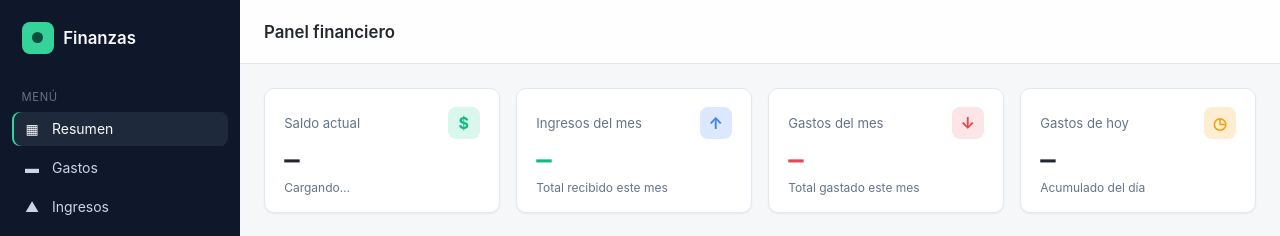
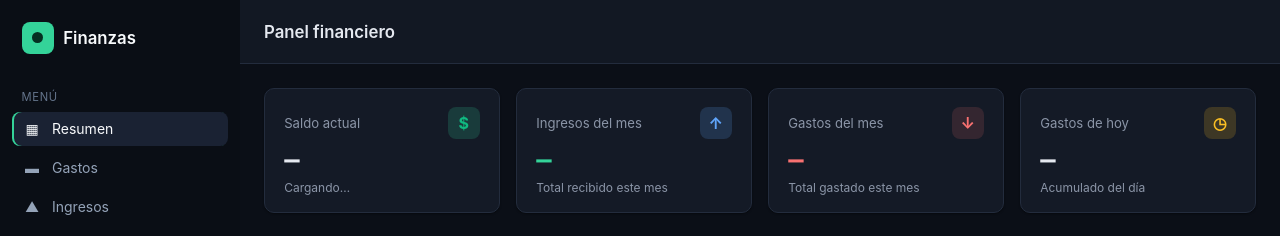
Before and after one commit to Mateiin/app-gastos, an Angular app in the folder frontend/: page /dashboard in a window 1280 px wide. Shown: the top 236 px of the page. Built offline with nearby package versions, Linux system fonts and the light colour scheme; no server answers.

Commit message:
Tema oscuro y arreglar formato de numeros en dashboard

```diff
--- a/frontend/src/app/app.scss
+++ b/frontend/src/app/app.scss
@@ -100,7 +100,7 @@
   align-items: center;
   height: 4rem;
   padding: 0 1.5rem;
-  background: rgba(255, 255, 255, 0.85);
+  background: color-mix(in srgb, var(--card) 85%, transparent);
   border-bottom: 1px solid var(--border);
   backdrop-filter: blur(6px);
   position: sticky;
@@ -111,6 +111,7 @@
     font-size: 1.05rem;
     font-weight: 600;
     margin: 0;
+    color: var(--foreground);
   }
 }
 
--- a/frontend/src/app/features/dashboard/dashboard.component.ts
+++ b/frontend/src/app/features/dashboard/dashboard.component.ts
@@ -62,6 +62,9 @@ export class DashboardComponent implements OnInit {
     this.gastosService.resumenMensual().subscribe({
       next: (res) => {
         this.mensual = res;
+        const ultimo = res.length > 0 ? res[res.length - 1] : null;
+        this.ingresosMes = ultimo?.ingresos ?? 0;
+        this.gastosMes = ultimo?.gastos ?? 0;
         this.maxMensual =
           res.length > 0
             ? Math.max(
@@ -89,23 +92,6 @@ export class DashboardComponent implements OnInit {
       },
       error: (err) => console.error('Error cargando movimientos', err),
     });
-
-    const primerDiaMes = this.primerDiaMesISO();
-    this.gastosService.listar({ tipo: 'ingreso', fecha_desde: primerDiaMes }).subscribe({
-      next: (res) => {
-        this.ingresosMes = res.reduce((acc, g) => acc + g.monto, 0);
-        this.cdr.markForCheck();
-      },
-      error: (err) => console.error('Error cargando ingresos del mes', err),
-    });
-
-    this.gastosService.listar({ tipo: 'gasto', fecha_desde: primerDiaMes }).subscribe({
-      next: (res) => {
-        this.gastosMes = res.reduce((acc, g) => acc + g.monto, 0);
-        this.cdr.markForCheck();
-      },
-      error: (err) => console.error('Error cargando gastos del mes', err),
-    });
   }
 
   topCategorias(): ResumenCategoria[] {
@@ -113,11 +99,16 @@ export class DashboardComponent implements OnInit {
   }
 
   formatoNumero(valor: number): string {
-    return valor.toLocaleString('es-AR', {
-      style: 'currency',
-      currency: 'ARS',
-      minimumFractionDigits: 2,
-    });
+    return this.formatoMoneda(valor);
+  }
+
+  private formatoMoneda(valor: number): string {
+    const negativo = valor < 0;
+    const abs = Math.abs(valor);
+    const partes = abs.toFixed(2).split('.');
+    const enteros = partes[0].replace(/\B(?=(\d{3})+(?!\d))/g, '.');
+    const result = `${enteros},${partes[1]}`;
+    return `${negativo ? '−' : ''}$${result}`;
   }
 
   porcentajeCategoria(total: number): number {
@@ -148,9 +139,4 @@ export class DashboardComponent implements OnInit {
   private fechaISO(fecha: Date): string {
     return fecha.toISOString().slice(0, 10);
   }
-
-  private primerDiaMesISO(): string {
-    const ahora = new Date();
-    return `${ahora.getFullYear()}-${String(ahora.getMonth() + 1).padStart(2, '0')}-01`;
-  }
 }
--- a/frontend/src/app/features/dashboard/dashboard.html
+++ b/frontend/src/app/features/dashboard/dashboard.html
@@ -18,7 +18,7 @@
         <span class="stat-label">Ingresos del mes</span>
         <span class="stat-icon icon-ingreso">↑</span>
       </div>
-      <div class="stat-value mono positivo">{{ ingresosMes ? formatoNumero(ingresosMes) : (mensual.length ? formatoNumero(mensual[mensual.length-1].ingresos) : '—') }}</div>
+      <div class="stat-value mono positivo">{{ ingresosMes ? formatoNumero(ingresosMes) : '—' }}</div>
       <span class="stat-hint">Total recibido este mes</span>
     </article>
 
@@ -27,7 +27,7 @@
         <span class="stat-label">Gastos del mes</span>
         <span class="stat-icon icon-gasto">↓</span>
       </div>
-      <div class="stat-value mono negativo">{{ gastosMes ? formatoNumero(gastosMes) : (mensual.length ? formatoNumero(mensual[mensual.length-1].gastos) : '—') }}</div>
+      <div class="stat-value mono negativo">{{ gastosMes ? formatoNumero(gastosMes) : '—' }}</div>
       <span class="stat-hint">Total gastado este mes</span>
     </article>
 
--- a/frontend/src/app/shared/card/card.scss
+++ b/frontend/src/app/shared/card/card.scss
@@ -1,12 +1,13 @@
 .card {
-  background: #fff;
-  border-radius: 8px;
+  background: var(--card);
+  border: 1px solid var(--border);
+  border-radius: var(--radius);
   padding: 1.25rem;
-  box-shadow: 0 1px 3px rgba(0, 0, 0, 0.1);
+  box-shadow: var(--shadow-sm);
 
   .card-title {
     margin: 0 0 1rem;
     font-size: 1.1rem;
-    color: #34495e;
+    color: var(--foreground);
   }
 }
--- a/frontend/src/index.html
+++ b/frontend/src/index.html
@@ -5,7 +5,9 @@
   <title>App de Gastos</title>
   <base href="/">
   <meta name="viewport" content="width=device-width, initial-scale=1">
+  <meta name="theme-color" content="#0b0f17">
   <link rel="icon" type="image/x-icon" href="favicon.ico">
+  <style>html,body{background:#0b0f17;margin:0}</style>
 </head>
 <body>
   <app-root></app-root>
--- a/frontend/src/styles.scss
+++ b/frontend/src/styles.scss
@@ -1,29 +1,30 @@
 :root {
-  --bg: #f6f7f9;
-  --foreground: #23272e;
-  --card: #ffffff;
-  --muted: #eff1f4;
-  --muted-foreground: #64748b;
-  --border: #e2e8f0;
+  color-scheme: dark;
+  --bg: #0b0f17;
+  --foreground: #e5e9f0;
+  --card: #141a26;
+  --muted: #1d2534;
+  --muted-foreground: #8b95a7;
+  --border: #232c3d;
   --primary: #34d399;
   --primary-strong: #10b981;
-  --primary-foreground: #064e3b;
-  --accent: #eef2f7;
-  --accent-foreground: #1f2937;
-  --destructive: #e5484d;
-  --positive: #10b981;
-  --negative: #e5484d;
-  --chart-1: #10b981;
-  --chart-2: #3b82f6;
-  --chart-3: #f59e0b;
-  --chart-4: #a855f7;
-  --chart-5: #64748b;
+  --primary-foreground: #052e21;
+  --accent: #1d2534;
+  --accent-foreground: #e5e9f0;
+  --destructive: #f87171;
+  --positive: #34d399;
+  --negative: #f87171;
+  --chart-1: #34d399;
+  --chart-2: #60a5fa;
+  --chart-3: #fbbf24;
+  --chart-4: #c084fc;
+  --chart-5: #94a3b8;
   --radius: 0.625rem;
-  --sidebar: #0f172a;
-  --sidebar-foreground: #cbd5e1;
-  --sidebar-active: #1e293b;
-  --shadow-sm: 0 1px 2px rgba(15, 23, 42, 0.06);
-  --shadow-md: 0 4px 12px rgba(15, 23, 42, 0.08);
+  --sidebar: #0a0e15;
+  --sidebar-foreground: #94a3b8;
+  --sidebar-active: #1a2233;
+  --shadow-sm: 0 1px 2px rgba(0, 0, 0, 0.4);
+  --shadow-md: 0 4px 12px rgba(0, 0, 0, 0.45);
 }
 
 * {
```
